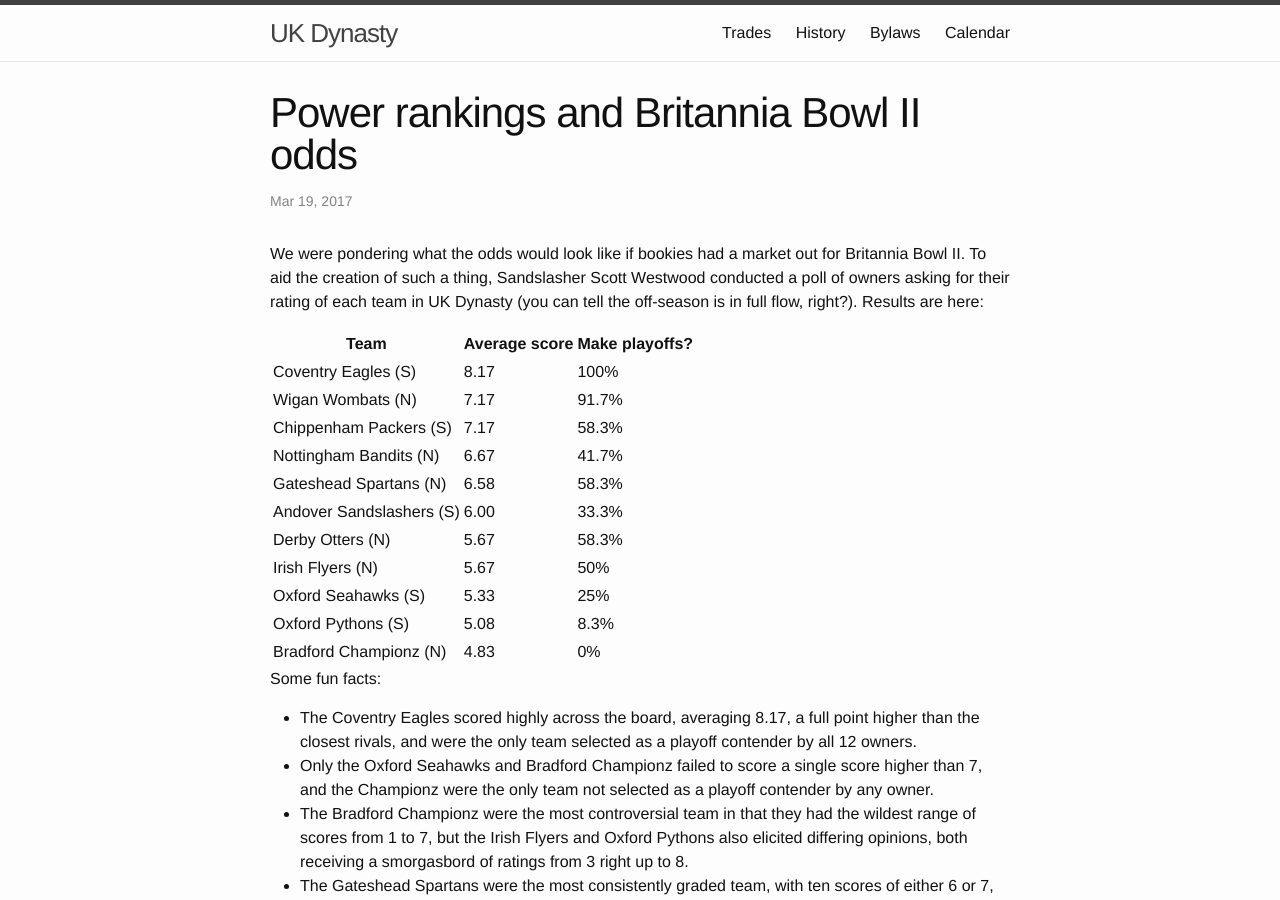
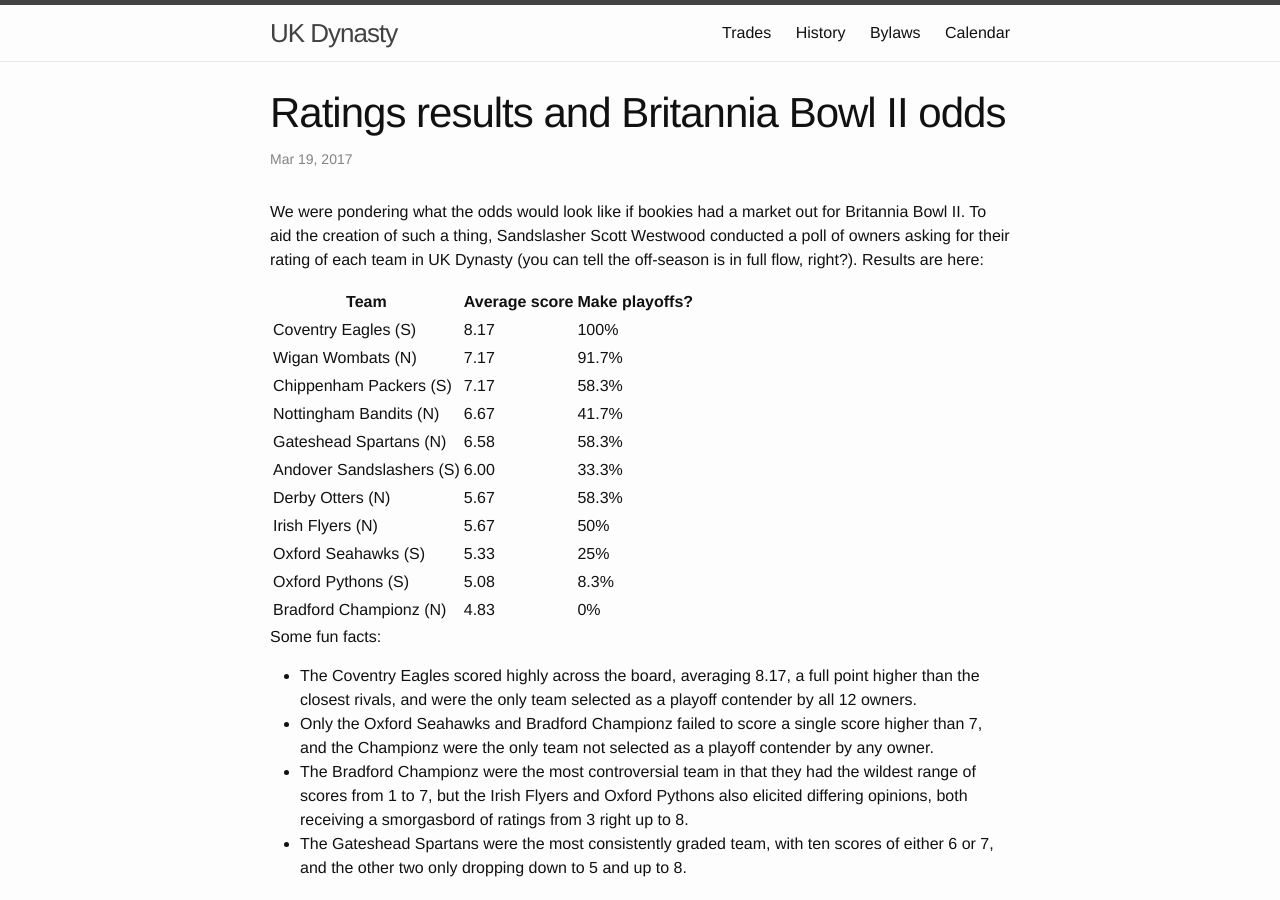
Before and after one commit to UKDynasty/ukdynasty.github.io, a Jekyll site: the page built from _posts/2017-03-19-ratings-results-and-britannia-bowl-ii-odds.md, in a window 1280 px wide and 900 px high. Built offline with Jekyll 4.4.1, drawn with Linux system fonts in a browser that asks for light colours.

Commit message:
renamed post

```diff
--- a/_posts/2017-03-19-power-rankings-and-britannia-bowl-ii-odds.md
+++ b/_posts/2017-03-19-ratings-results-and-britannia-bowl-ii-odds.md
@@ -1,6 +1,6 @@
 ---
 layout: post
-title: "Power rankings and Britannia Bowl II odds"
+title: "Ratings results and Britannia Bowl II odds"
 date: 2017-03-19
 categories: league-news
 ---
```
